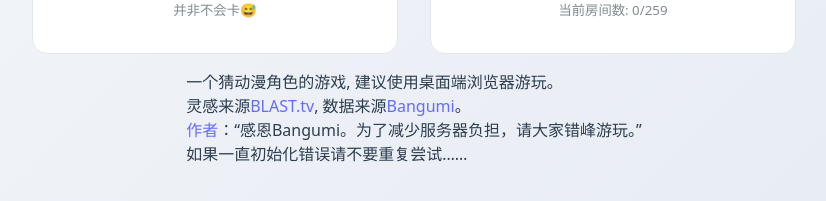
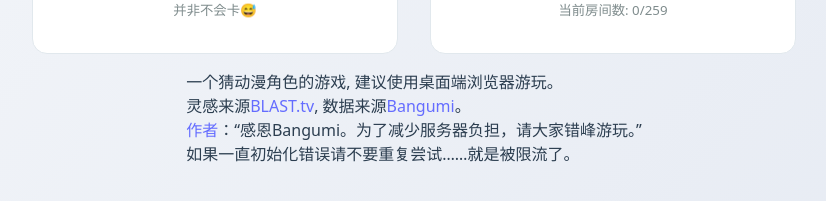
Before and after one commit to qcsmallblack/anime-character-guessr, a React (Vite) app in the folder client_v3/: page / in a window 1280 px wide. Shown: the part 399-600 px from the top of the page, without its empty margins (226-1052 px from the left). Built offline with nearby package versions, Linux system fonts and the light colour scheme; no server answers.

Commit message:
Update Home.jsx

```diff
--- a/client_v3/src/pages/Home.jsx
+++ b/client_v3/src/pages/Home.jsx
@@ -33,7 +33,7 @@ const Home = () => {
           灵感来源<a href="https://blast.tv/counter-strikle">BLAST.tv</a>,
           数据来源<a href="https://bgm.tv/">Bangumi</a>。<br/>
           <a href="https://space.bilibili.com/87983557">作者</a>：“感恩Bangumi。为了减少服务器负担，请大家错峰游玩。”<br/>
-          如果一直初始化错误请不要重复尝试……
+          如果一直初始化错误请不要重复尝试……就是被限流了。
         </p>
         {/* <p>
           <a href="https://space.bilibili.com/87983557">作者</a>：实在对不起了大家，详情见……没有详情了，代码里调用的上游API挂了，所以暂时不能玩了。大伙早点休息吧。
```
